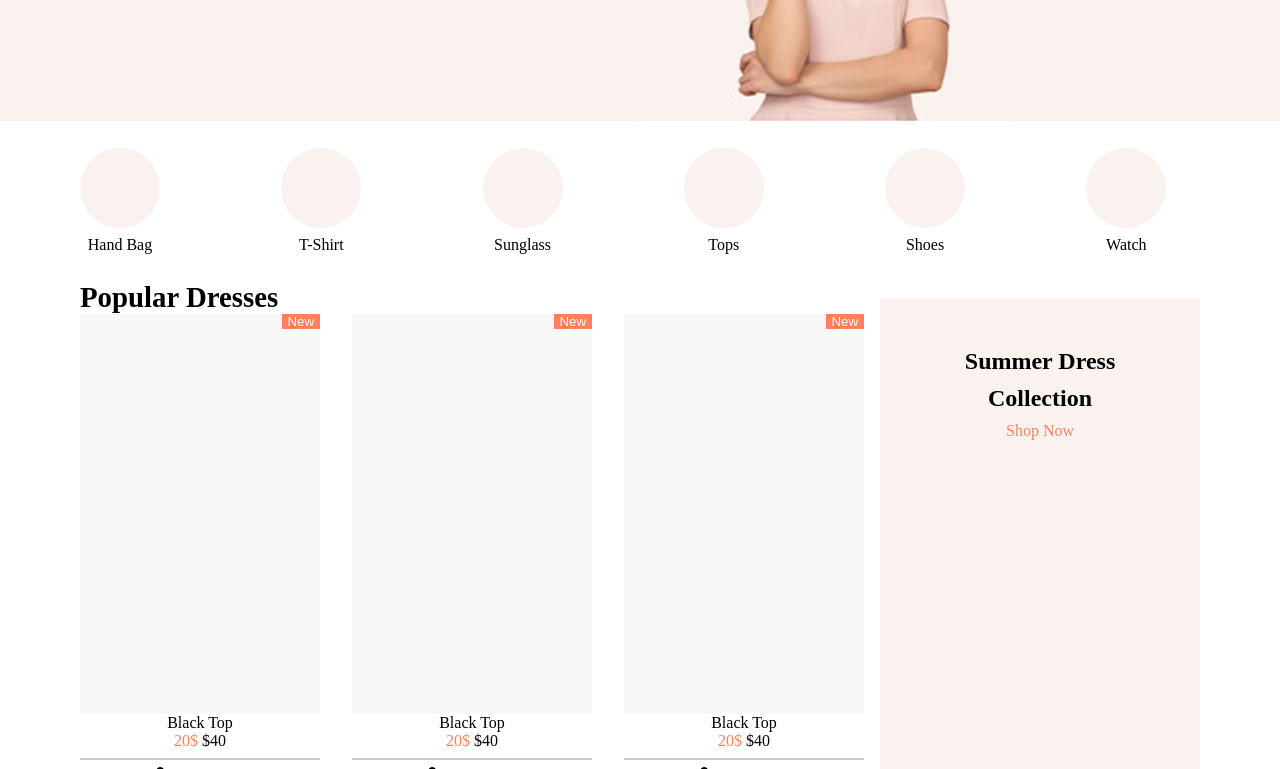
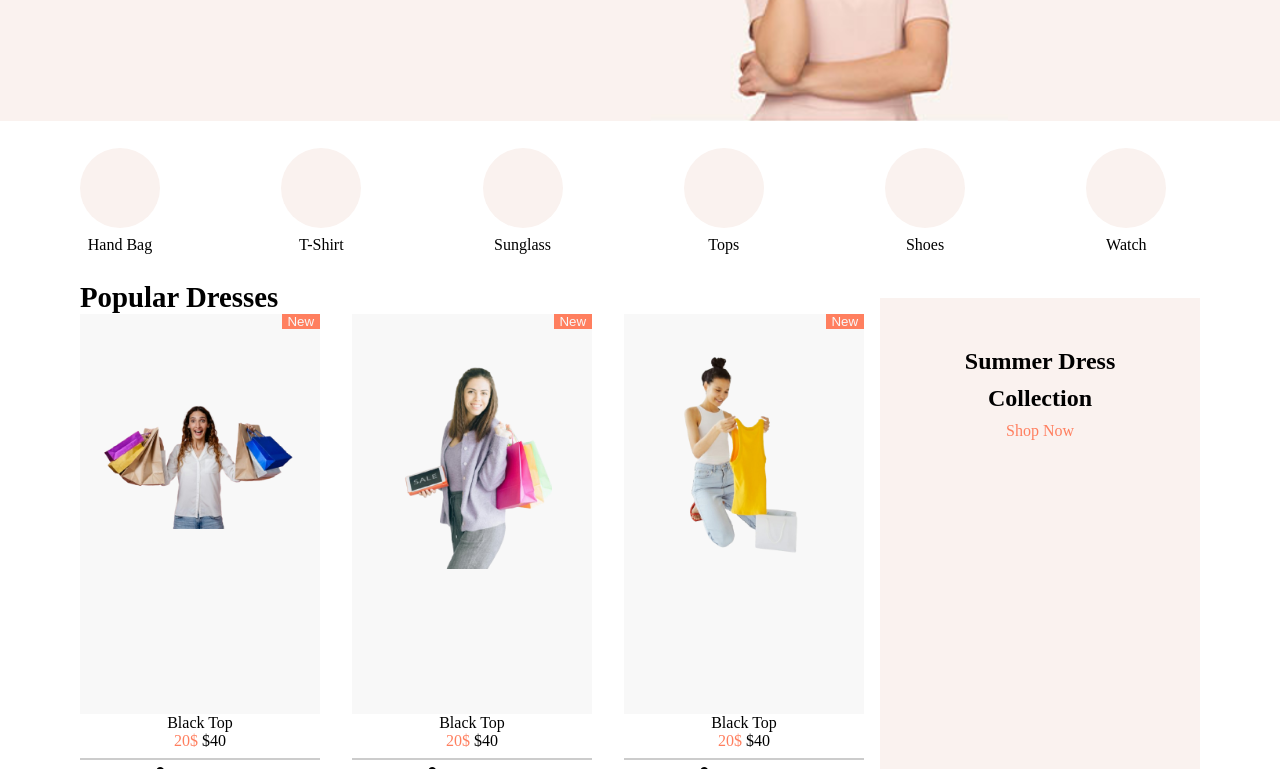
Before and after one commit to Lovishdhand/ecom, a plain HTML site: page index.html in a window 1280 px wide. Shown: the part 423-1192 px from the top of the page. Drawn offline with Linux system fonts and the light colour scheme.

Commit message:
images added

```diff
--- a/index.css
+++ b/index.css
@@ -199,9 +199,16 @@ align-items: center;
  height: 50vh;
     width: 30vh;
         background-color: #f8f8f8;
+        /* background-color: aqua; */
         display: flex;
      align-items: end;
         flex-direction: column;
+}
+
+.card-img img{
+  height: 30vh;
+  width: 100%;
+  object-fit: contain;
 }
 .card-img button{
     background-color: #ff7f5f;
--- a/index.html
+++ b/index.html
@@ -102,7 +102,9 @@
               <div class="card-container">
                 <div class="card">
                   <div class="card-img">
+
                     <button>New</button>
+                      <img src="pexels-pavel-danilyuk-8638316-removebg-preview.png" alt="">
                   </div>
                   <span>Black Top</span>
                   <p><span class="card-text">20$</span> $40</p>
@@ -114,6 +116,7 @@
                 <div class="card">
                   <div class="card-img">
                     <button>New</button>
+                    <img src="pexels-n-voitkevich-6214119-removebg-preview.png" alt="">
                   </div>
                   <span>Black Top</span>
                   <p><span class="card-text">20$</span> $40</p>
@@ -125,6 +128,7 @@
                 <div class="card">
                   <div class="card-img">
                     <button>New</button>
+                    <img src="pexels-darina-belonogova-8788783-removebg-preview.png" alt="">
                   </div>
 
                   <span>Black Top</span>
```
Also changed, not shown: pexels-darina-belonogova-8788783-removebg-preview.png (added), pexels-darina-belonogova-8788783.jpg (added), pexels-n-voitkevich-6214119-removebg-preview.png (added), pexels-pavel-danilyuk-8638316-removebg-preview.png (added), pexels-pavel-danilyuk-8638316.jpg (added), 1 other file.
